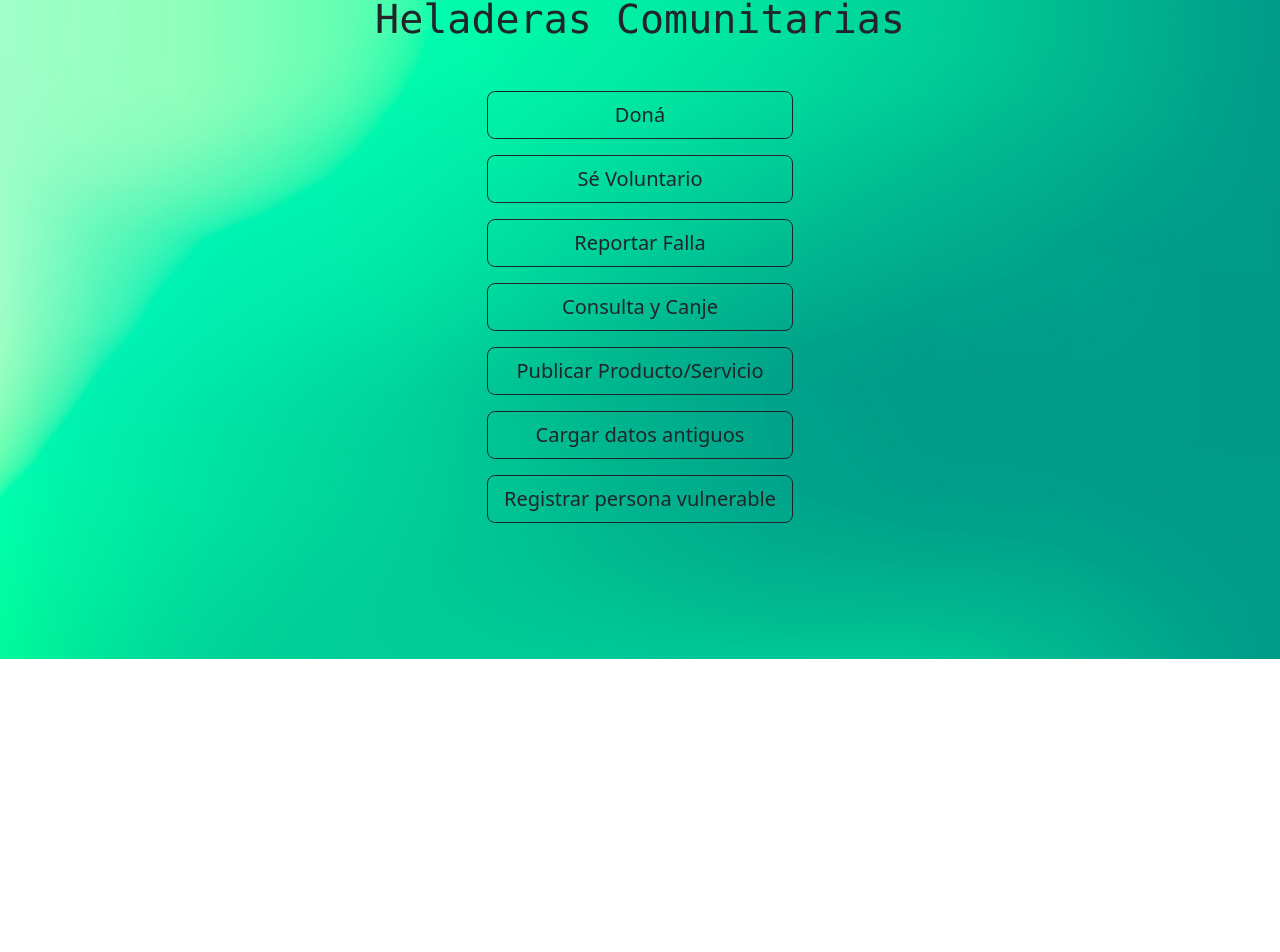
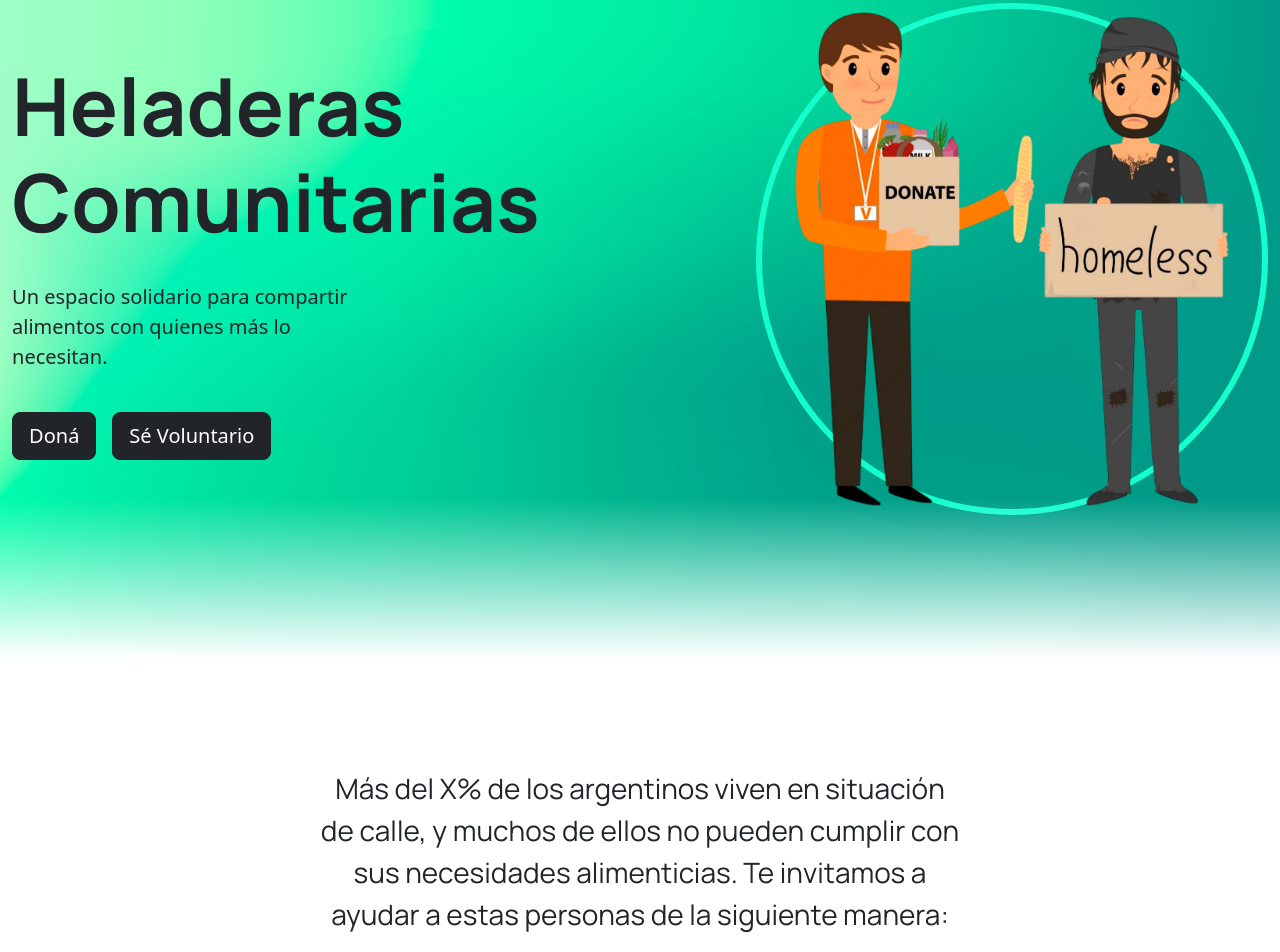
Before and after one commit to PonceCamilo/tp-anual-disenio, a React (Create React App) app: page / in a window 1280 px wide. Shown: the part 141-1093 px from the top of the page. Before the commit the page ends 800 px from the top, so only its background shows below. Built offline with nearby package versions, Linux system fonts and the light colour scheme.

Commit message:
Header App avanzado

```diff
--- a/src/App.js
+++ b/src/App.js
@@ -1,4 +1,4 @@
-import React, { useState } from 'react';
+import React, { useState, useEffect, useRef } from 'react';
 import { BrowserRouter as Router, Route, Routes, useLocation } from 'react-router-dom';
 import NavApp from './components/NavApp';
 import HeaderApp from './components/HeaderApp';
@@ -7,6 +7,7 @@ import ReportIssuePage from './pages/ReportIssuePage.js';
 import ConsultaCanjePage from './pages/ConsultaCanjePage.js';
 import PublicarProductoPage from './pages/PublicarProductoPage.js';
 import RegistrarVulnerable from './pages/RegistrarVulnerablePage.js';
+import InfoApp from './components/InfoApp';
 
 function App() {
   const [headerHeight, setHeaderHeight] = useState(0);
@@ -21,11 +22,42 @@ function App() {
 
 function Main({ setHeaderHeight, headerHeight }) {
   const location = useLocation();
+  const isMapPage = location.pathname === '/map';
+  const infoRef = useRef(null);
+
+  const [isVisible, setIsVisible] = useState(false);
+
+  useEffect(() => {
+    const observer = new IntersectionObserver(
+      ([entry]) => {
+        if (entry.isIntersecting) {
+          setIsVisible(true);
+        }
+      },
+      { threshold: 0.1 }
+    );
+
+    if (infoRef.current) {
+      observer.observe(infoRef.current);
+    }
+
+    return () => {
+      if (infoRef.current) {
+        observer.unobserve(infoRef.current);
+      }
+    };
+  }, []);
 
   return (
     <>
+      <NavApp className={isMapPage ? 'map-page' : ''} />
       {location.pathname === '/' && (
-        <HeaderApp setHeaderHeight={setHeaderHeight} />
+        <div className="header-info-container">
+          <HeaderApp setHeaderHeight={setHeaderHeight} />
+          <div ref={infoRef}>
+            <InfoApp isVisible={isVisible} />
+          </div>
+        </div>
       )}
       <Routes>
         <Route path="/" element={<></>} />
--- a/src/assets/styles/CustomContainer.css
+++ b/src/assets/styles/CustomContainer.css
@@ -1,3 +1,10 @@
+@import url('https://fonts.googleapis.com/css2?family=Manrope:wght@200..800&display=swap');
+
+.manrope-font {
+  font-family: "Manrope", sans-serif;
+  font-optical-sizing: auto;
+  font-style: normal;
+}
 .custom-container {
   background-image: linear-gradient(189deg, #82c91e 5%, #38d9a9 95%);
   background-repeat: no-repeat;
@@ -5,7 +12,7 @@
   background-size: cover;
 
 }
-.Nav-Bar{
+.Nav-Bar.map-page{
   background-color: #fdfdfd4a;
   padding: 10px;
   backdrop-filter: blur(5px);
@@ -14,12 +21,28 @@
 .full-height-row {
   min-height: calc()
 }
+.image-container {
+
+  border-radius: 50%;
+  border:6px solid #15ffcc;
+  display: flex;
+  justify-content: center;
+  align-items: center;
+}
 
 .header-container {
   background-image: url(../../assets/imgs/bg.jpg);
   background-repeat: no-repeat;
   background-position: center;
   background-size: cover;
+  mask-image: linear-gradient(black 80%,transparent);
+}
+.header-container h1{
+  font-size: 5rem;
+}
+.header-container img{
+  max-height: 500px;
+  max-width: 500px;
 }
 
 .navbar-collapse.show .nav-link {
--- /dev/null
+++ b/src/assets/styles/CustomInfoApp.css
@@ -0,0 +1,13 @@
+
+.info-container {
+    background-color: #fff;
+    min-height: 50vh;
+    opacity: 0;
+    transform: translateY(50px);
+    transition: opacity 2s ease-out, transform 0.6s ease-out;
+  }
+
+.visible{
+    opacity: 1;
+    transform: translateY(0);
+}
--- a/src/components/HeaderApp.js
+++ b/src/components/HeaderApp.js
@@ -2,7 +2,7 @@ import React, { useRef, useEffect, useState } from 'react';
 import { useNavigate } from 'react-router-dom';
 import '../assets/styles/CustomContainer.css';
 import LoadCSVModal from './LoadCSVModal';
-
+import HeaderImage from '../assets/imgs/Header.png';
 function HeaderApp({ setHeaderHeight }) {
   const headerRef = useRef(null);
   const navigate = useNavigate(); // Hook para manejar la navegación
@@ -34,18 +34,21 @@ function HeaderApp({ setHeaderHeight }) {
   };
 
   return (
-    <div ref={headerRef} className='header-container d-flex flex-column justify-content-center align-items-center vh-100'>
-      <h1 className='font-monospace mb-5'>Heladeras Comunitarias</h1>
-      <div className='d-flex flex-column gap-3'>
-        <button className='btn btn-outline-dark btn-lg'>Doná</button>
-        <button className='btn btn-outline-dark btn-lg'>Sé Voluntario</button>
-        <button className='btn btn-outline-dark btn-lg' onClick={handleReportIssue}>Reportar Falla</button>
-        <button className='btn btn-outline-dark btn-lg' onClick={handleConsultaCanje}>Consulta y Canje</button>
-        <button className='btn btn-outline-dark btn-lg' onClick={handlePublicarProducto}>Publicar Producto/Servicio</button>
-        <button className='btn btn-outline-dark btn-lg' onClick={handleCargaCSV}>Cargar datos antiguos</button>
-        <button className='btn btn-outline-dark btn-lg' onClick={handleRegistrarVulnerable}>Registrar persona vulnerable</button>
+    <div ref={headerRef} className='header-container d-flex flex-row justify-content-around align-items-center vh-100'>
+      <div className='title-container'>
+        <h1 className='manrope-font fw-bold pb-4'>Heladeras <br></br>Comunitarias</h1>
+        <p className='text-wrap fs-5 fw-normal text-break w-50'>
+          Un espacio solidario para compartir alimentos con quienes más lo necesitan.
+        </p>
+        <button className='btn btn-dark btn-lg mt-4 me-3'>Doná</button>
+        <button className='btn btn-dark btn-lg mt-4'>Sé Voluntario</button>
       </div>
-      <LoadCSVModal show={showCSVModal} onHide={() => {setShowCSVModal(false); navigate('')}} />
+
+      <div className='image-container'>
+        <img src={HeaderImage} alt='Descripción' className='img-fluid' />
+      </div>
+
+
     </div>
   );
 }
--- /dev/null
+++ b/src/components/InfoApp.js
@@ -0,0 +1,12 @@
+import React from "react";
+import '../assets/styles/CustomInfoApp.css';
+function InfoApp({ isVisible }) {
+    return (
+      <div className={`info-container d-flex flex-column justify-content-center align-items-center ${isVisible ? 'visible' : ''}`}>
+        <p className='manrope-font text-wrap fs-3 fw-normal text-break w-50 text-center'>
+        Más del X% de los argentinos viven en situación de calle, y muchos de ellos no pueden cumplir con sus necesidades alimenticias. Te invitamos a ayudar a estas personas de la siguiente manera:
+        </p>
+      </div>
+    );
+  }
+export default InfoApp;
--- a/src/components/NavApp.js
+++ b/src/components/NavApp.js
@@ -9,7 +9,7 @@ import IcoHeladera from '../assets/iconos/IcoHeladera.svg';
 import LoginModal from './LoginModal';
 import '../assets/styles/CustomContainer.css';
 
-function NavApp() {
+function NavApp({ className }) {
   const [isAuthenticated, setIsAuthenticated] = useState(false);
   const [showModal, setShowModal] = useState(false);
 
@@ -19,7 +19,7 @@ function NavApp() {
 
   return (
     <>
-      <Navbar className="Nav-Bar"expand="lg" fixed="top">
+      <Navbar className={`Nav-Bar ${className}`} expand="lg" fixed="top">
         <Container>
           <Navbar.Brand as={Link} to="/" className="fs-3 d-flex align-items-center">
             <img
@@ -75,4 +75,5 @@ function NavApp() {
     </>
   );
 }
+
 export default NavApp;
```
Also changed, not shown: src/assets/imgs/Header.png (added).
